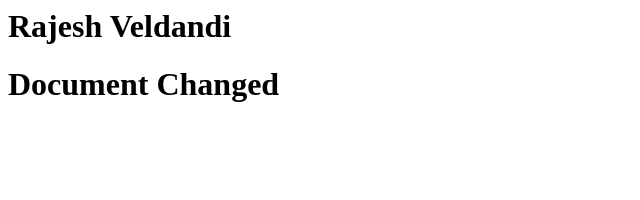
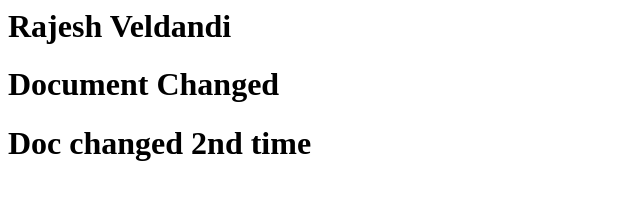
Before and after one commit to punithrao/Gittest, a plain HTML site: page index.html in a window 1280 px wide. Shown: the whole page, without its empty margins (0-640 px from the left). Drawn offline with Linux system fonts and the light colour scheme.

Commit message:
Doc Changed

```diff
--- a/index.html
+++ b/index.html
@@ -5,5 +5,6 @@
 	<body>
 		<h1>Rajesh Veldandi</h1>
     <h1>Document Changed</h1>
+    <h1>Doc changed 2nd time</h1>
 	</body>
 </html>
```
